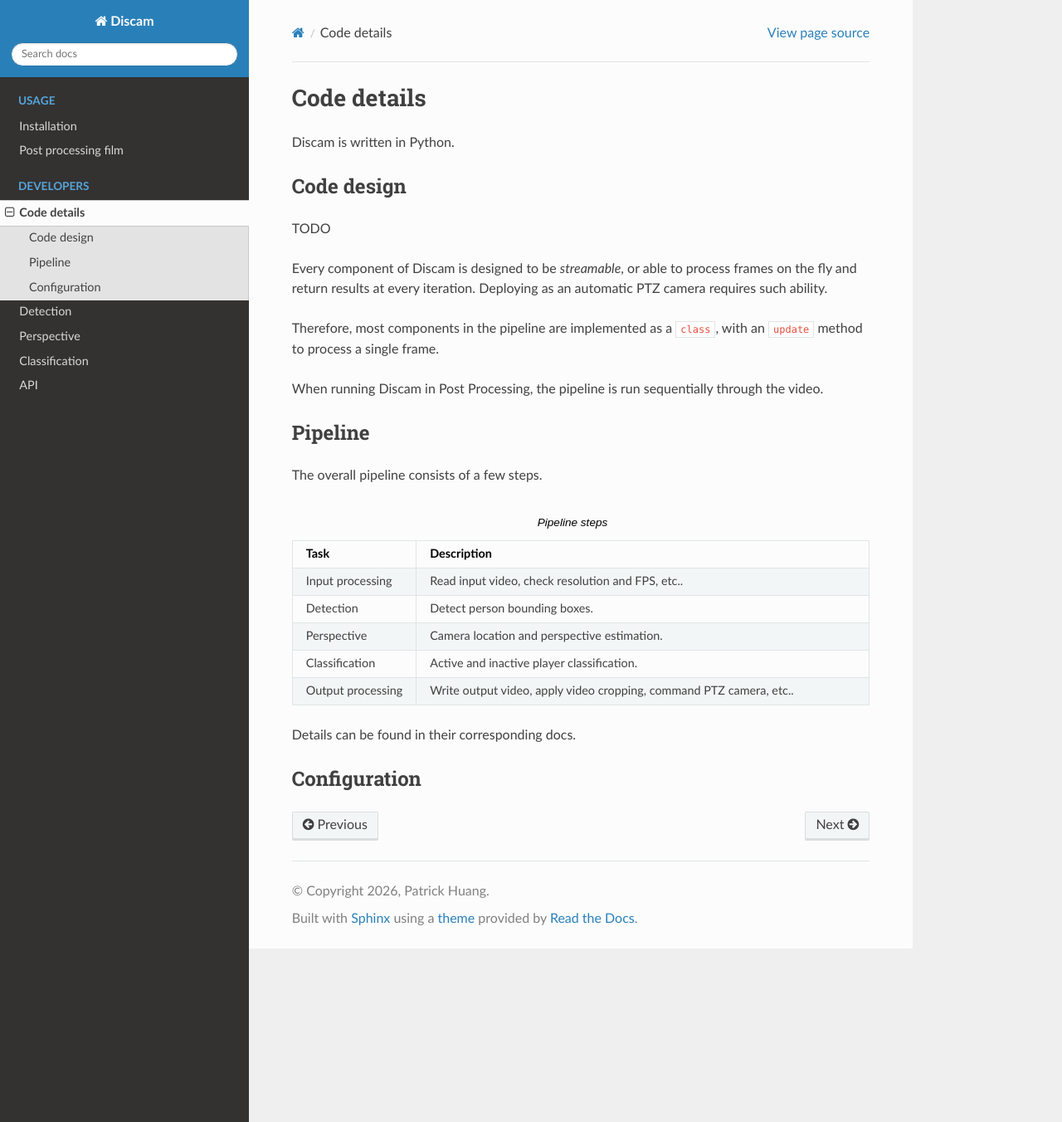
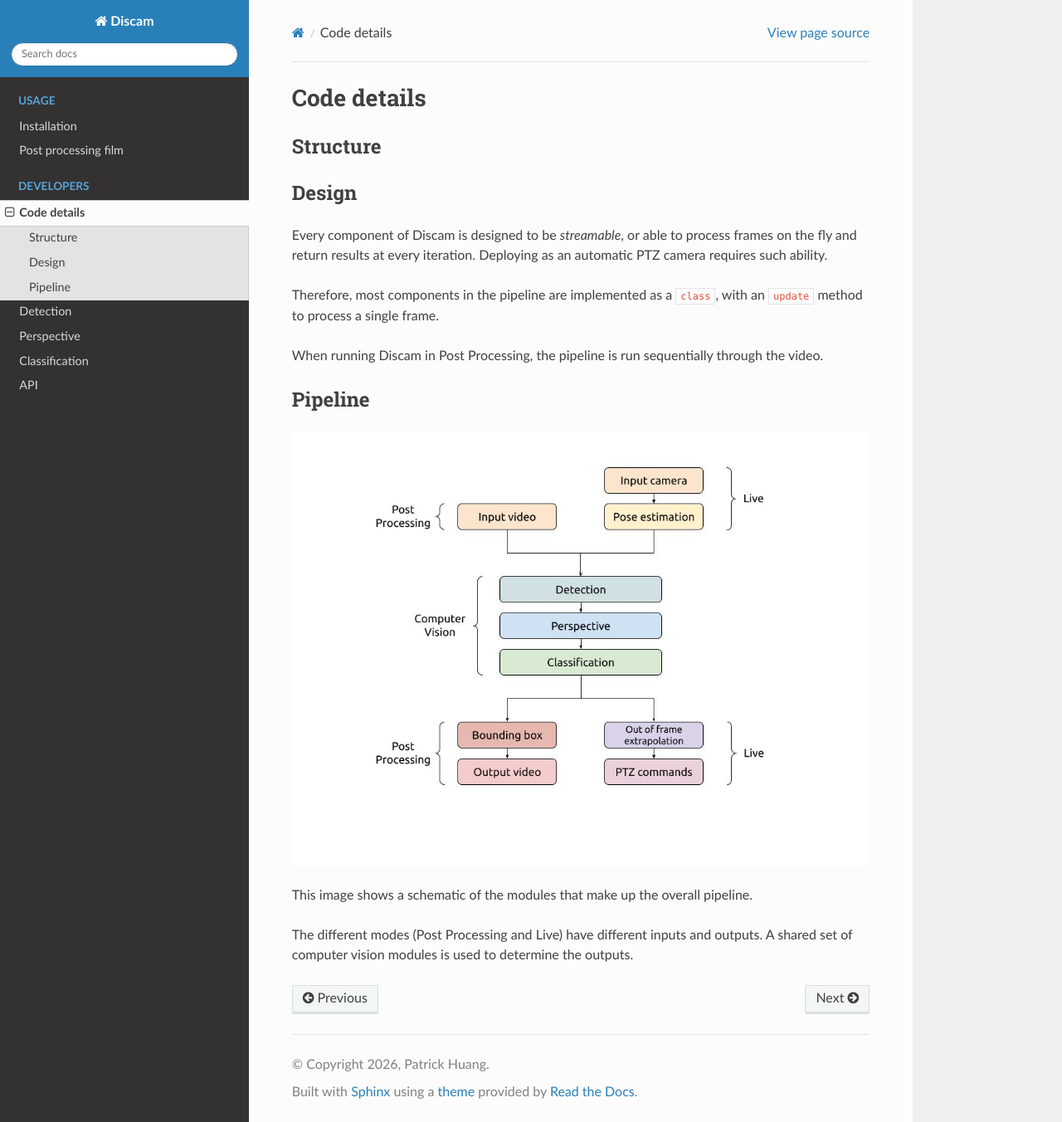
Before and after one commit to phuang1024/Discam, a Sphinx documentation site: the page built from docs/dev/code_details.rst, in a window 1280 px wide and 1352 px high. Shown: the whole window at 83% size. Built offline with Sphinx 7.4.7 and the Read the Docs theme 3.1.0, drawn with Linux system fonts in a browser that asks for light colours; the version number could not be read and is left out.

Commit message:
Pipeline graphic.

```diff
--- a/docs/dev/code_details.rst
+++ b/docs/dev/code_details.rst
@@ -1,12 +1,12 @@
 Code details
 ============
 
-Discam is written in Python.
+Structure
+---------
 
-Code design
------------
 
-TODO
+Design
+------
 
 Every component of Discam is designed to be *streamable*, or able to process frames on
 the fly and return results at every iteration.
@@ -20,26 +20,9 @@ When running Discam in Post Processing, the pipeline is run sequentially through
 Pipeline
 --------
 
-The overall pipeline consists of a few steps.
+.. image:: ../img/pipeline.jpg
 
-.. list-table:: Pipeline steps
-   :widths: 20 80
-   :header-rows: 1
+This image shows a schematic of the modules that make up the overall pipeline.
 
-   * - Task
-     - Description
-   * - Input processing
-     - Read input video, check resolution and FPS, etc..
-   * - Detection
-     - Detect person bounding boxes.
-   * - Perspective
-     - Camera location and perspective estimation.
-   * - Classification
-     - Active and inactive player classification.
-   * - Output processing
-     - Write output video, apply video cropping, command PTZ camera, etc..
-
-Details can be found in their corresponding docs.
-
-Configuration
--------------
+The different modes (Post Processing and Live) have different inputs and outputs.
+A shared set of computer vision modules is used to determine the outputs.
--- a/docs/dev/perspective.rst
+++ b/docs/dev/perspective.rst
@@ -1,10 +1,10 @@
 Perspective
 ===========
 
-The perspective module estimates camera location and perspective with respect
+The perspective module estimates 3D camera location and perspective with respect
 to the ground plane.
 
-This is to determine the physical location of each detected person, which increases
+This is to determine the physical location of each person, which increases
 active player classification accuracy.
 
 .. image:: ../img/LocsVis.jpg
--- a/docs/usage/post_processing.rst
+++ b/docs/usage/post_processing.rst
@@ -2,6 +2,7 @@ Post processing film
 ====================
 
 "Post processing" refers to automated editing of a film video file after it is recorded.
+
 Discam takes in a video file (and other required data), and produces the output processed video.
 
 Currently, post processing will auto crop the video to follow the action live.
--- a/setup.py
+++ b/setup.py
@@ -23,6 +23,7 @@ setup(
     entry_points={
         "console_scripts": [
             "discpost = discam.post_main:main",
+            "discmask = discam.utils.field_mask:main",
         ]
     },
 )
```
Also changed, not shown: docs/usage/install.rst (+12 -12 lines), docs/img/pipeline.jpg (added), 3 other files.
